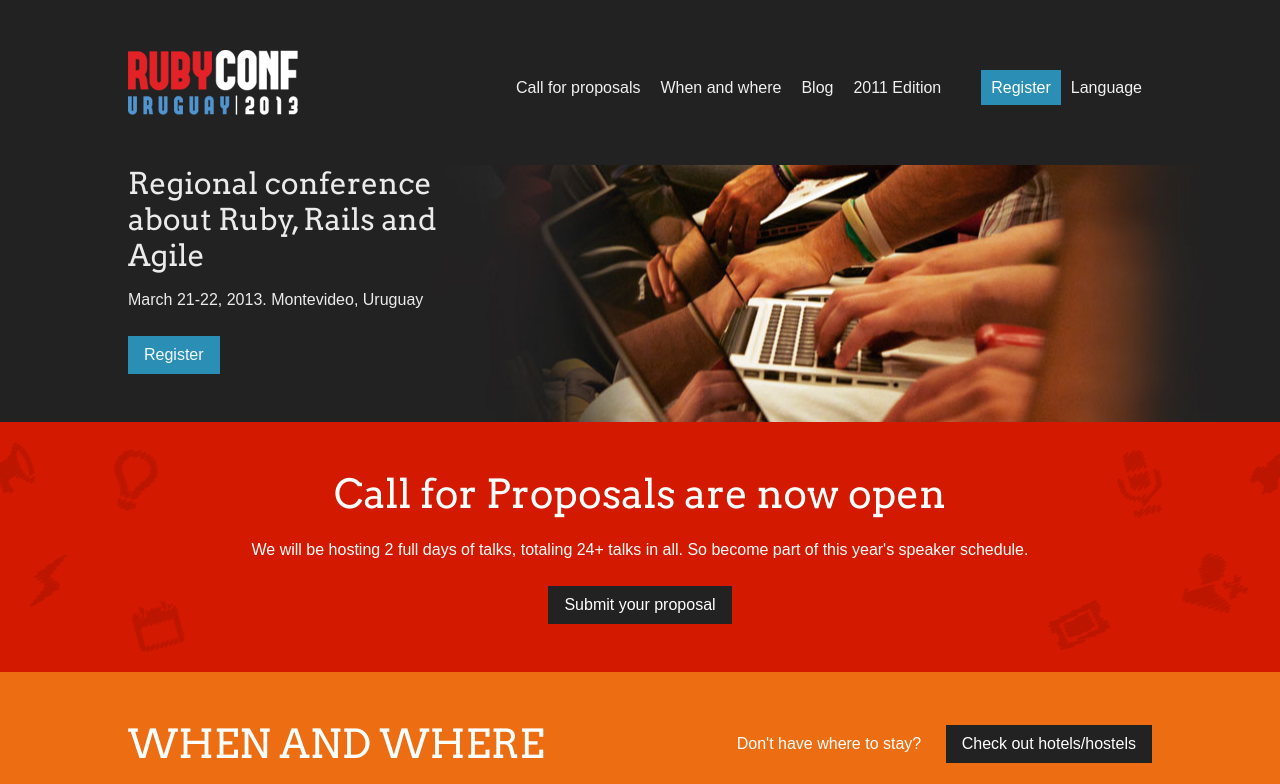
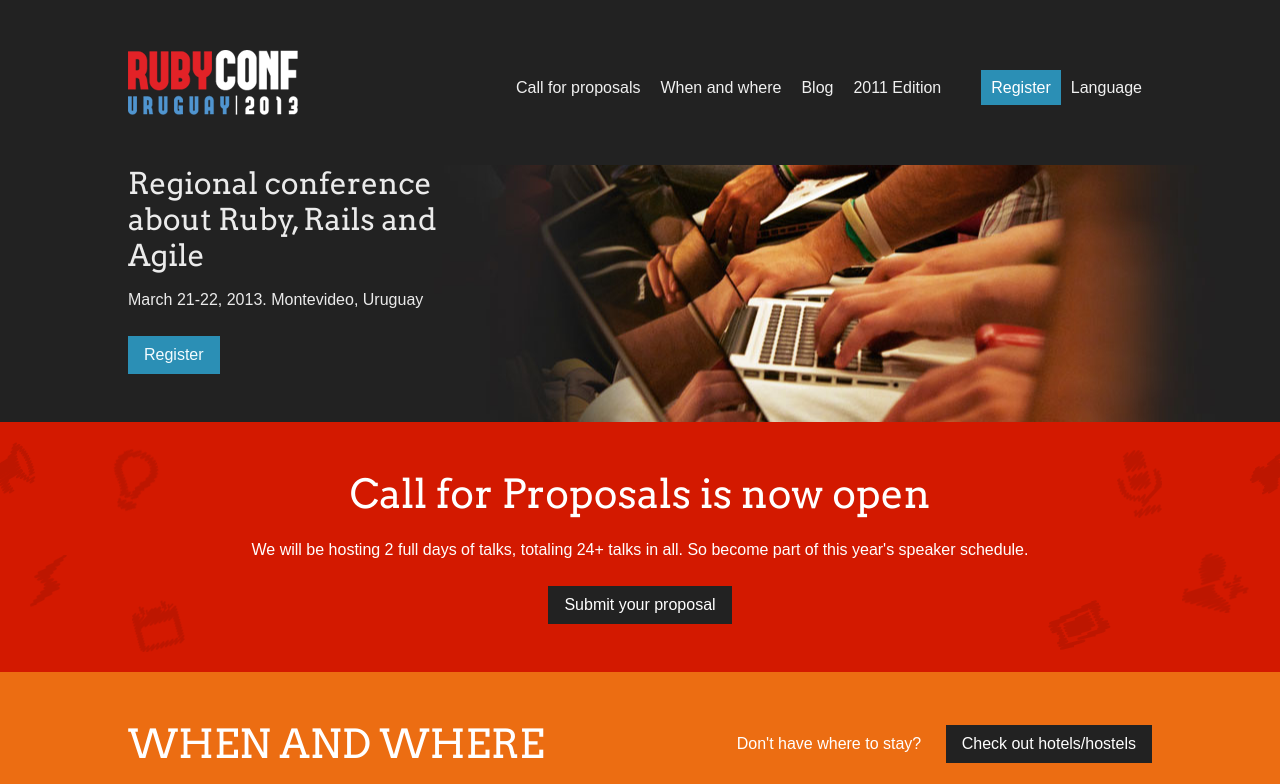
Before and after one commit to rubyconfuruguay/rubyconfuruguay-2013, a Jekyll site: the page built from index.html, in a window 1280 px wide and 900 px high, cut to the strip 0-784 px from the top of the window. Built offline with Jekyll 4.4.1, drawn with Linux system fonts in a browser that asks for light colours; nearby versions of some CDN libraries; Markdown is read by kramdown in place of the engine named in the settings.

Commit message:
The CfP is singular

```diff
--- a/index.html
+++ b/index.html
@@ -13,7 +13,7 @@ body_class: 'home'
 
 <section id="call-for-proposals">
     <div class="container">
-        <h1 class="primary">Call for Proposals are now open</h1>
+        <h1 class="primary">Call for Proposals is now open</h1>
         <p>We will be hosting 2 full days of talks, totaling 24+ talks in all. So become part of this year's speaker schedule.</p>
         <a href="#" class="btn primary">Submit your proposal</a>
     </div>
```
